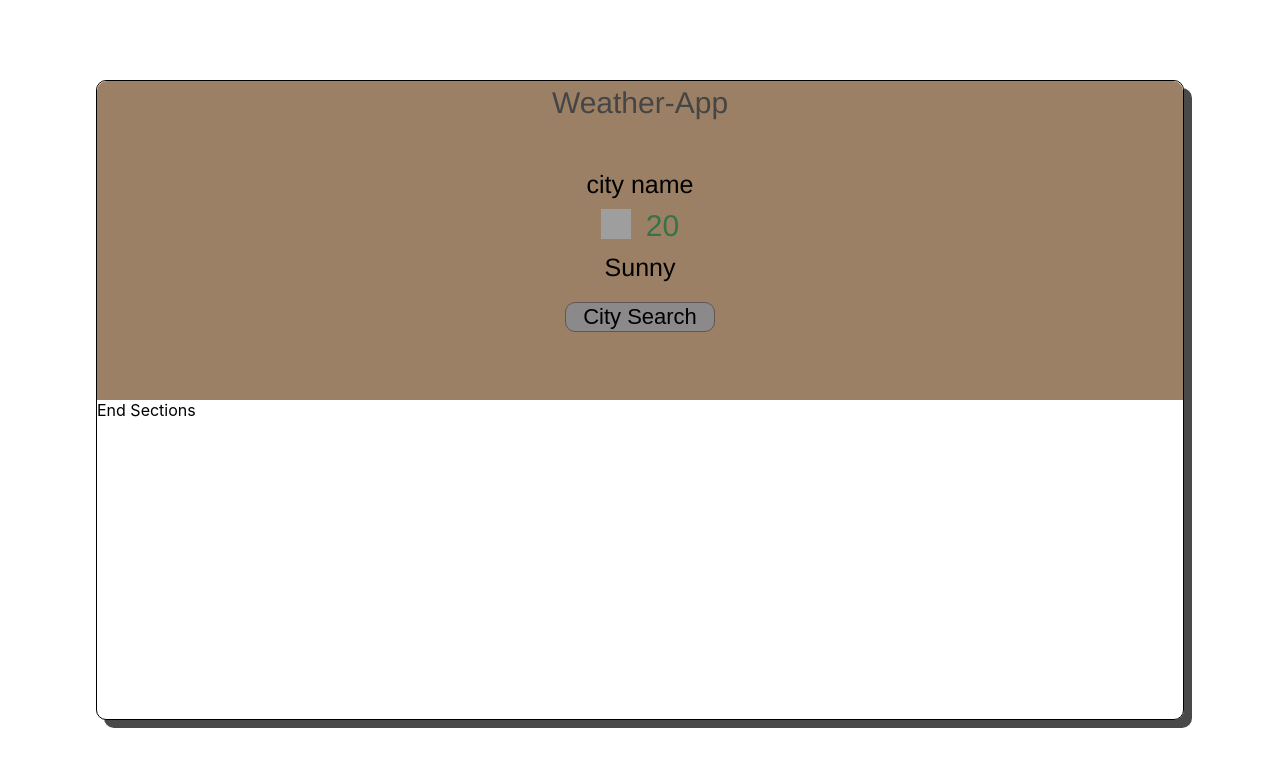
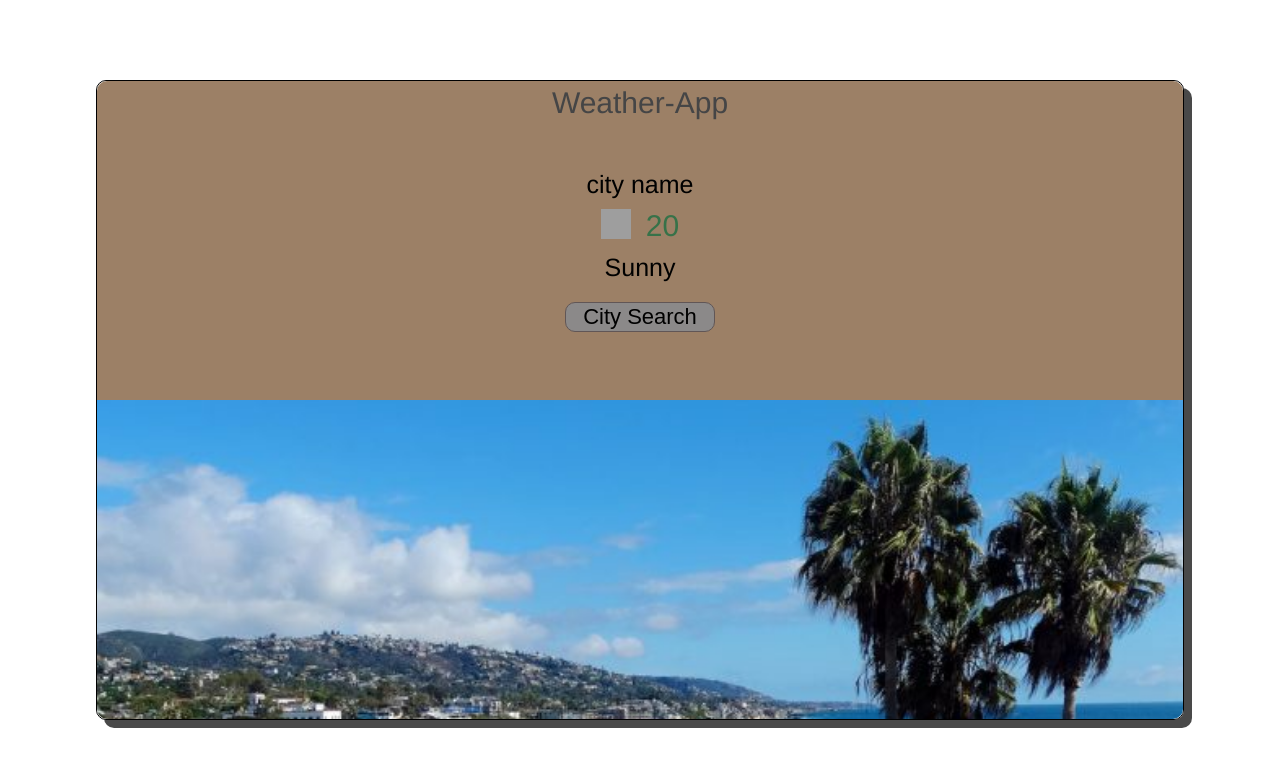
Before and after one commit to greatice/weather-app, a React (Create React App) app: page / in a window 1280 px wide. Shown: the top 766 px of the page. Built offline with nearby package versions, Linux system fonts and the light colour scheme; grey boxes are pictures that could not be loaded.

Commit message:
cover pic added

```diff
--- a/src/App.css
+++ b/src/App.css
@@ -96,3 +96,10 @@ html,body,#root{
 .end-part{
   flex:50%;
 }
+.end-container{
+  background-image: url('./img/BackPic.jpg');
+  width:100%;
+  height:100%;
+  background-size:cover;
+  border-radius: 0px 0px 10px 10px;
+}
--- a/src/components/end.js
+++ b/src/components/end.js
@@ -1,4 +1,5 @@
 import React from "react";
+
 
 export default class EndPart extends React.Component{
     constructor(props){
@@ -7,6 +8,8 @@ export default class EndPart extends React.Component{
     }
 
     render(){
-        return <div className = 'end-container'> End Sections</div>
+        return <div className = 'end-container'>
+
+        </div>
     }
 }
```
Also changed, not shown: src/img/BackPic.jpg (added).
